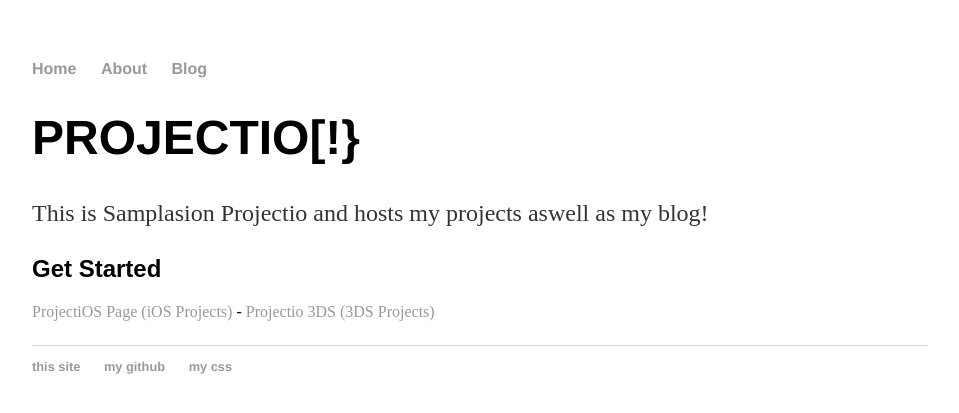
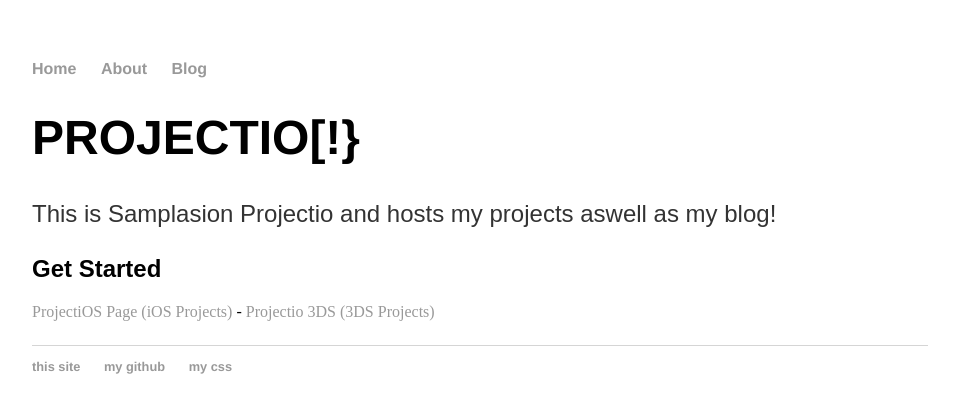
Before and after one commit to Samplasion/samplasion.github.iold, a Jekyll site: the page built from index.html, in a window 1280 px wide. Shown: the top 413 px of the page, without its empty margins (160-1119 px from the left). Built offline with Jekyll 4.4.1, drawn with Linux system fonts in a browser that asks for light colours.

Commit message:
Update main.css

```diff
--- a/css/main.css
+++ b/css/main.css
@@ -1,7 +1,7 @@
  body {
       margin: 60px auto;
       width: 70%;
-    text-font: 'Arial';
+ +    font-family: 'Arial';
   }
   nav ul, footer ul {
       font-family:'Helvetica', 'Arial', 'Sans-Serif';
@@ -33,11 +33,11 @@ h3 {
      font-family: 'Arial';
  }
  p1 {
-    text-font: 'Arial';
+     font-family: 'Arial';
  }
  p {
      font-size: 1.5em;
-    text-font: 'Arial';
+     font-family: 'Arial';
      line-height: 1.4em;
      color: #333;
  }
@@ -54,5 +54,5 @@ ul.posts {
 
   ul.posts li {
       list-style: none;
-    text-font: 'Arial';
+ +    font-family: 'Arial';
   }
```
Lines whose indentation alone changed are shown as unchanged.
